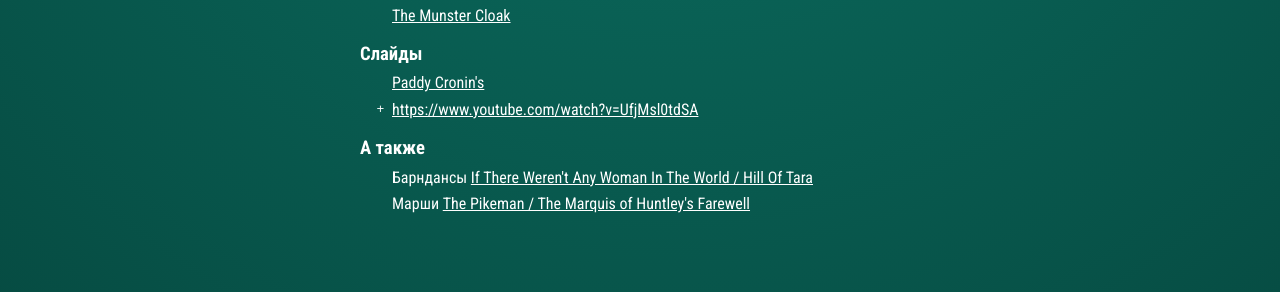
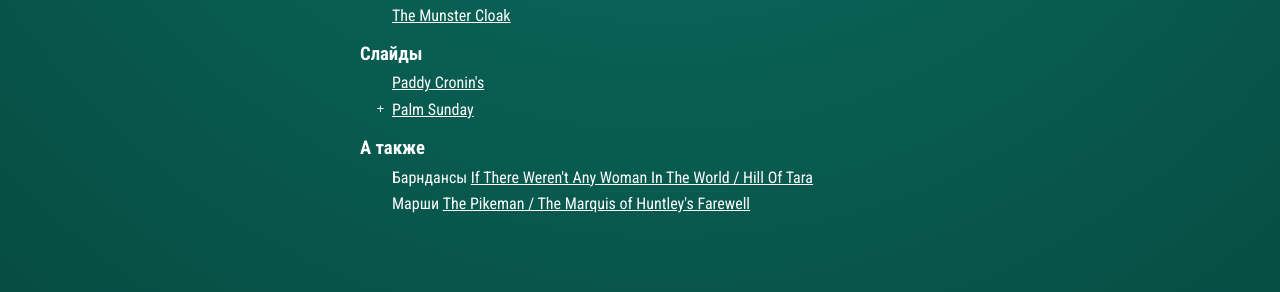
Before and after one commit to true-chaotic/sessions.pub, a Jekyll site: the page built from slow/index.md, in a window 1280 px wide. Shown: the part 1447-1739 px from the top of the page. Built offline with Jekyll 4.4.1, drawn with Linux system fonts in a browser that asks for light colours.

Commit message:
fix Palm Sunday name

```diff
--- a/slow/index.md
+++ b/slow/index.md
@@ -72,7 +72,7 @@
     <h3 class="tunes__heading">Слайды</h3>
     <ul class="tunes__list">
         <li><a href="https://www.youtube.com/watch?v=7yl33E60IUM">Paddy Cronin's</a></li>
-        <li><ins title="Разобрали в прошлый раз" class="tunes__new"><a href="https://www.youtube.com/watch?v=UfjMsl0tdSA">https://www.youtube.com/watch?v=UfjMsl0tdSA</a></ins></li>
+        <li><ins title="Разобрали в прошлый раз" class="tunes__new"><a href="https://www.youtube.com/watch?v=UfjMsl0tdSA">Palm Sunday</a></ins></li>
     </ul>
     <h3 class="tunes__heading">А также</h3>
     <ul class="tunes__list">
```
